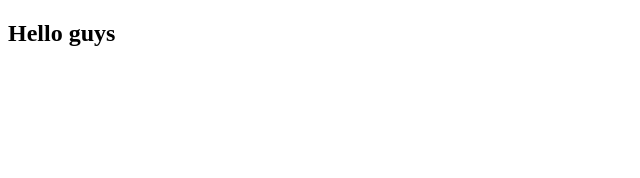
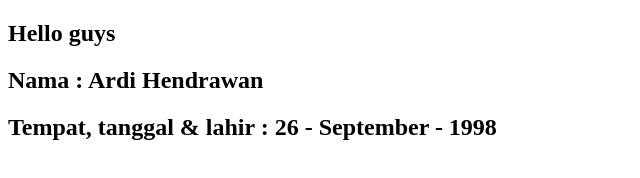
Before and after one commit to ardihendrawan/revou-test2, a plain HTML site: page index.html in a window 1280 px wide. Shown: the whole page, without its empty margins (0-640 px from the left). Drawn offline with Linux system fonts and the light colour scheme.

Commit message:
Update index.html

```diff
--- a/index.html
+++ b/index.html
@@ -5,5 +5,7 @@
     </head>
     <body>
         <h2> Hello guys </h2>
+        <h2> Nama : Ardi Hendrawan </h2>
+        <h2> Tempat, tanggal & lahir : 26 - September - 1998 </h2>
     </body>
 </html>
```
